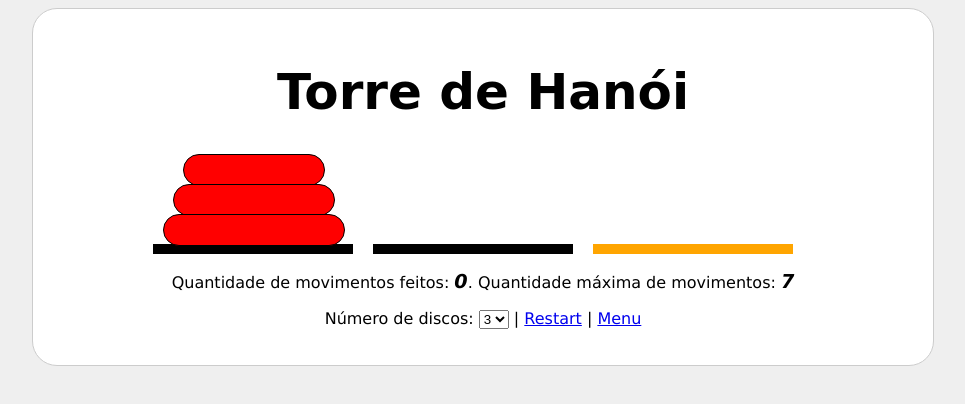
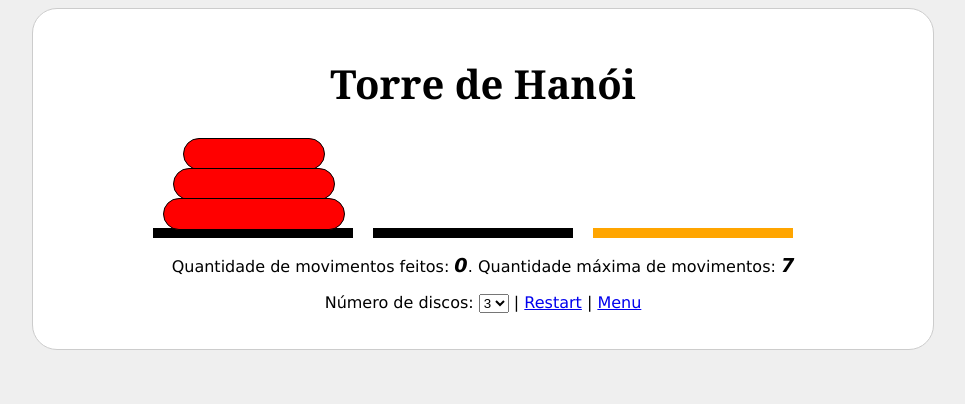
Before and after one commit to gaugsouza/HanoiTower, a plain HTML site: page projetomolina/view/jogo.html in a window 1280 px wide. Shown: the whole page, without its empty margins (157-1122 px from the left). Drawn offline with Linux system fonts and the light colour scheme.

Commit message:
Add files via upload

```diff
--- a/projetomolina/resources/styles/style.css
+++ b/projetomolina/resources/styles/style.css
@@ -104,8 +104,8 @@ body {
   }
 
   h1 {
-    font-family: 'Chewy', cursive;
-    font-size: 50;
+    font-family: Georgia, 'Times New Roman', Times, serif;
+    font-size: 40;
   }
 
   .demo-block {
```
